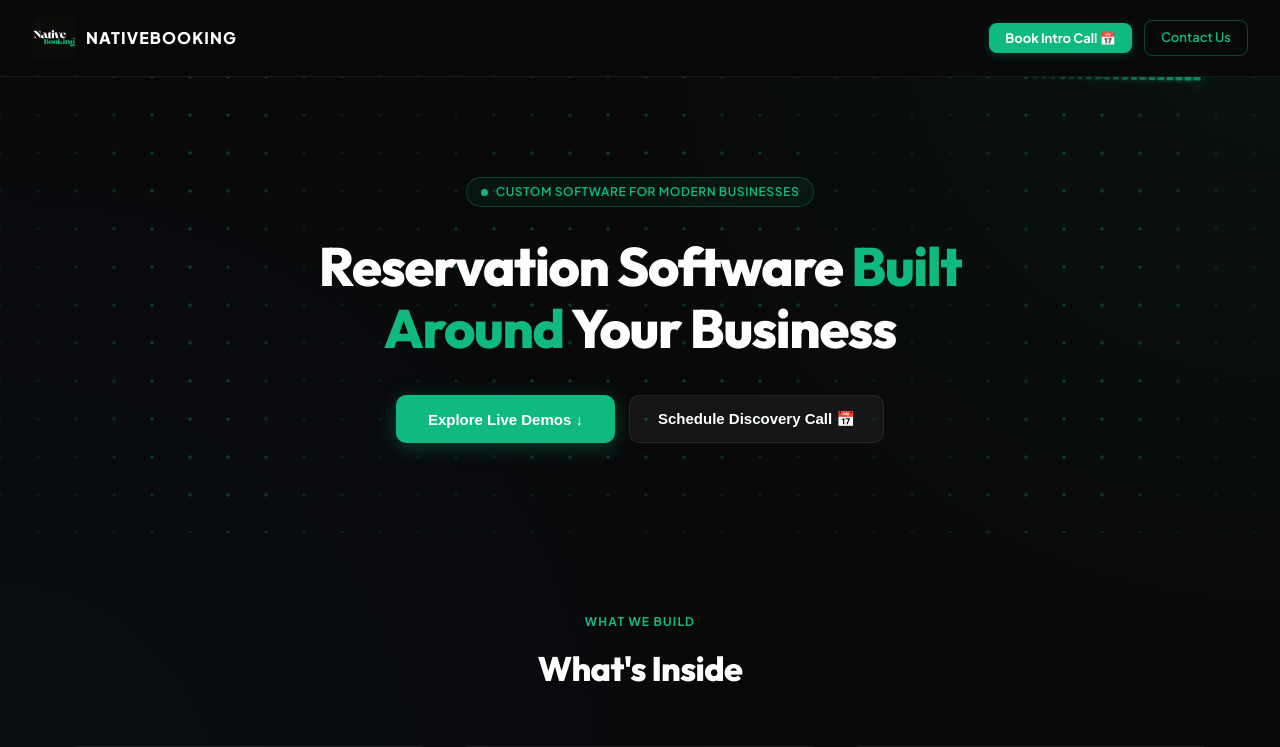
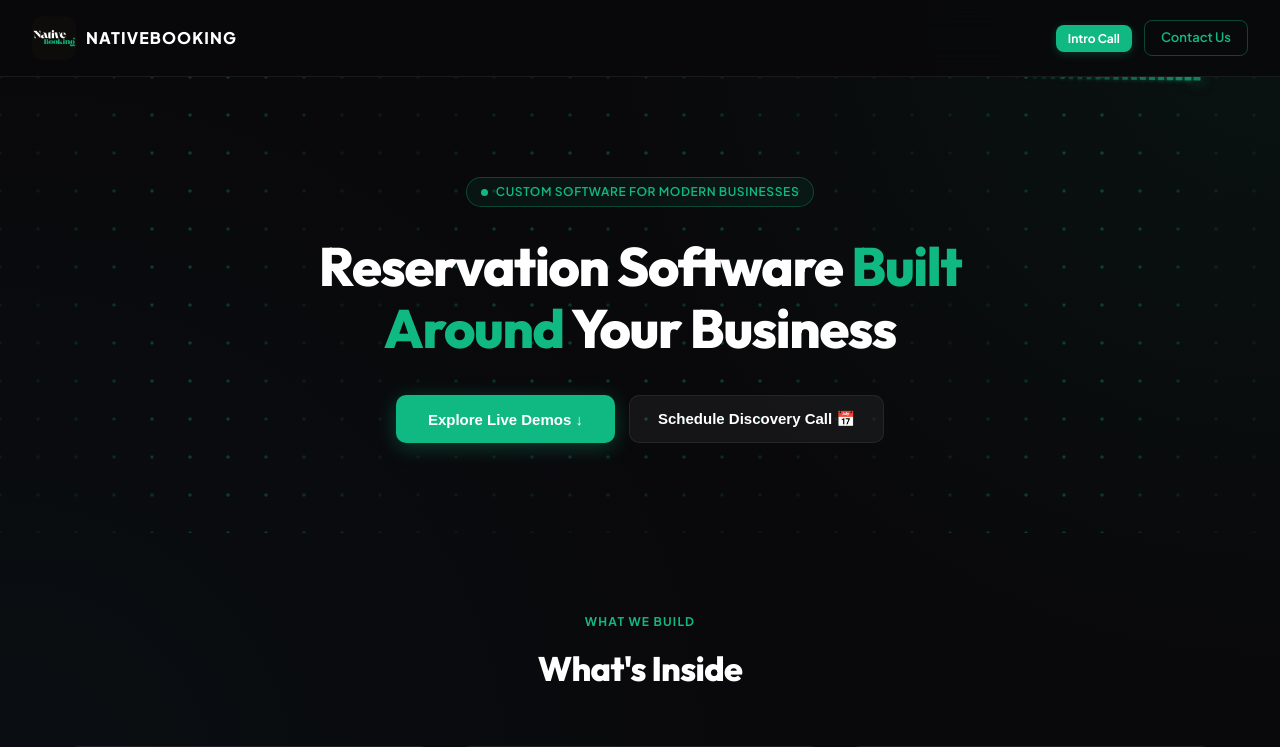
Before and after one commit to RadoMatas/NativeBooking, a React (Vite) app: page / in a window 1280 px wide. Shown: the top 747 px of the page. Built offline with nearby package versions, Linux system fonts and the light colour scheme; no server answers; the database is empty.

Commit message:
Update header button to 'Intro Call' with compact padding and no icon

```diff
--- a/src/pages/PortalHome.tsx
+++ b/src/pages/PortalHome.tsx
@@ -229,7 +229,7 @@ export default function PortalHome() {
           .nb-logo-img { height: 34px !important; width: 34px !important; }
           .nb-logo-title { font-size: 14px !important; letter-spacing: 0.04em !important; }
           .nb-nav-actions { gap: 8px !important; }
-          .nb-nav-btn { padding: 6px 12px !important; font-size: 12px !important; }
+          .nb-nav-btn { padding: 5px 10px !important; font-size: 11px !important; }
         }
         @media (max-width: 900px) {
           .nb-feature-grid { grid-template-columns: repeat(2, 1fr) !important; }
@@ -268,19 +268,20 @@ export default function PortalHome() {
             onClick={() => navigate('/book-call')}
             className="nb-nav-btn"
             style={{
-              fontSize: '13px',
+              fontSize: '12px',
               fontWeight: 700,
               color: '#ffffff',
               background: t.accent,
               border: 'none',
               borderRadius: '8px',
-              padding: '7px 16px',
+              padding: '6px 12px',
               cursor: 'pointer',
               boxShadow: '0 2px 10px rgba(16,185,129,0.25)',
               fontFamily: 'inherit',
+              whiteSpace: 'nowrap',
             }}
           >
-            Book Intro Call 📅
+            Intro Call
           </button>
           <a
             href="mailto:info@nativebooking.co"
```
